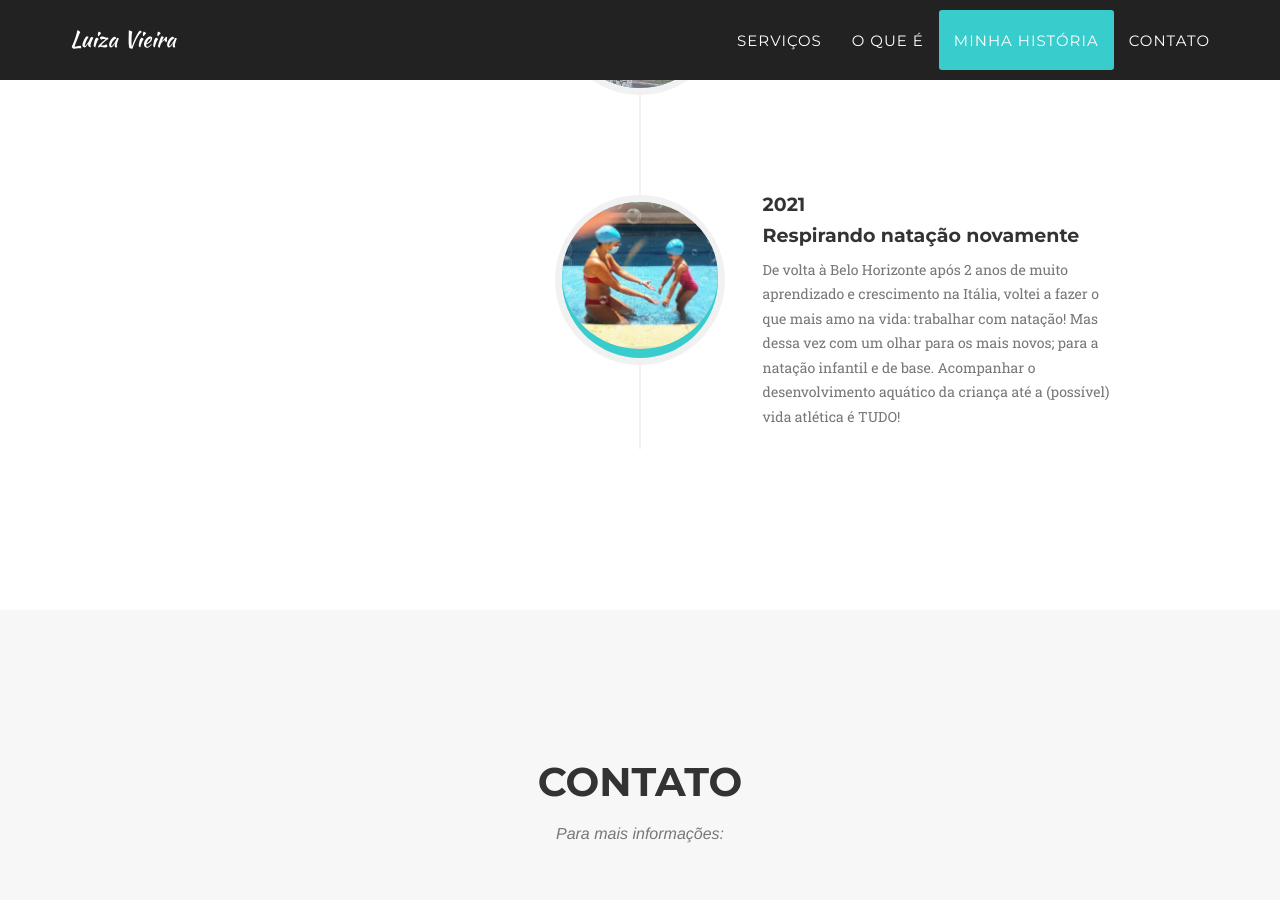
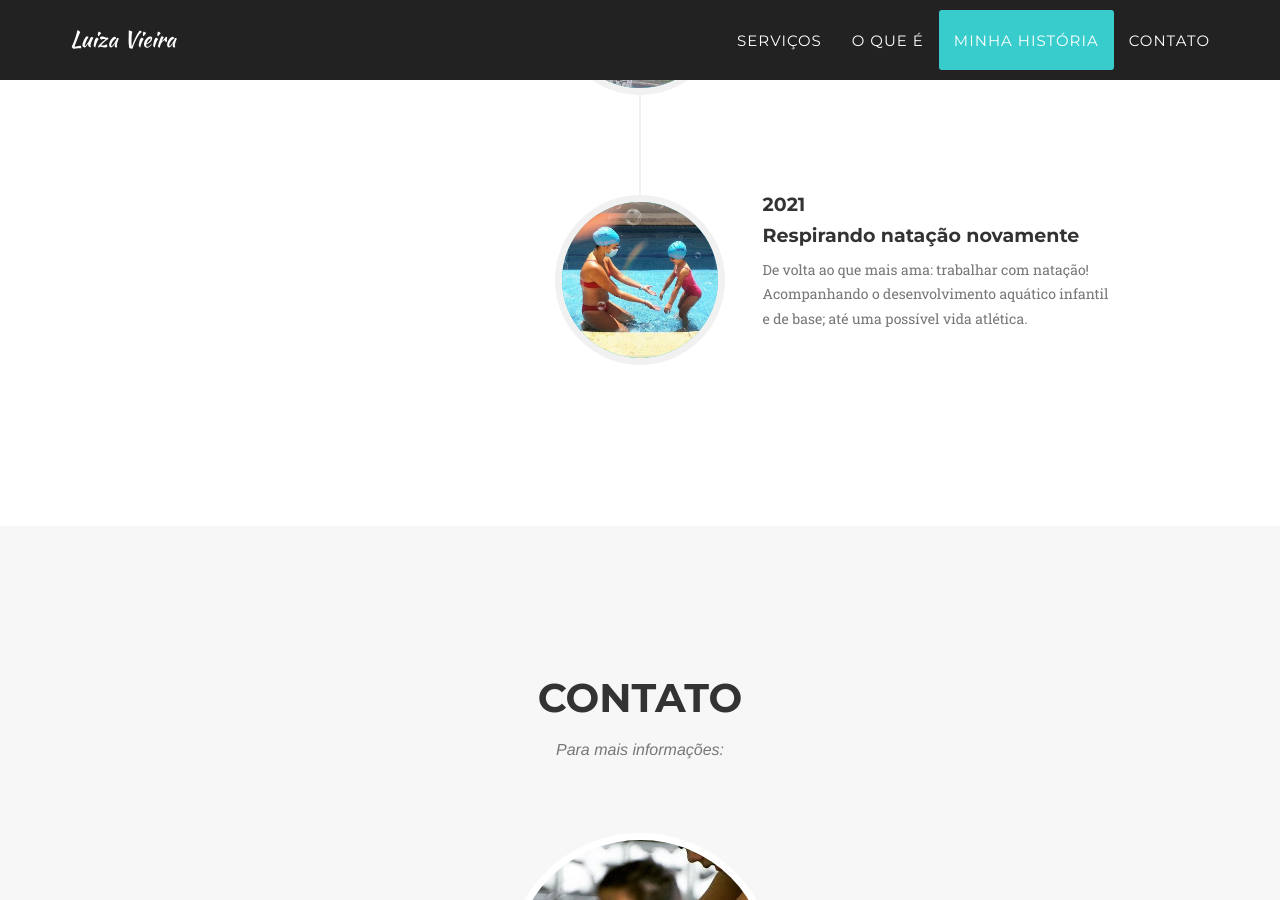
Before and after one commit to belinhacbr/scaling-octo-winner, a Jekyll site: the page built from index.html, in a window 1280 px wide and 900 px high, scrolled down 3980 px. Built offline with Jekyll 4.4.1, drawn with Linux system fonts in a browser that asks for light colours; some web fonts are replaced.

Commit message:
update content

```diff
--- a/_config.yml
+++ b/_config.yml
@@ -75,7 +75,7 @@
         - title: 'Respirando natação novamente'
           timewindow: 2021
           pic: 6
-          description: "De volta à Belo Horizonte após 2 anos de muito aprendizado e crescimento na Itália, voltei a fazer o que mais amo na vida: trabalhar com natação! Mas dessa vez com um olhar para os mais novos; para a natação infantil e de base. Acompanhar o desenvolvimento aquático da criança até a (possível) vida atlética é TUDO!"
+          description: "De volta ao que mais ama: trabalhar com natação! Acompanhando o desenvolvimento aquático infantil e de base; até uma possível vida atlética."
 
 # # Social networks usernames (many more available: google-plus, flickr, dribbble, pinterest, instagram, tumblr, linkedin, etc.)
 # social:
```
Also changed, not shown: img/about/6.jpg.
